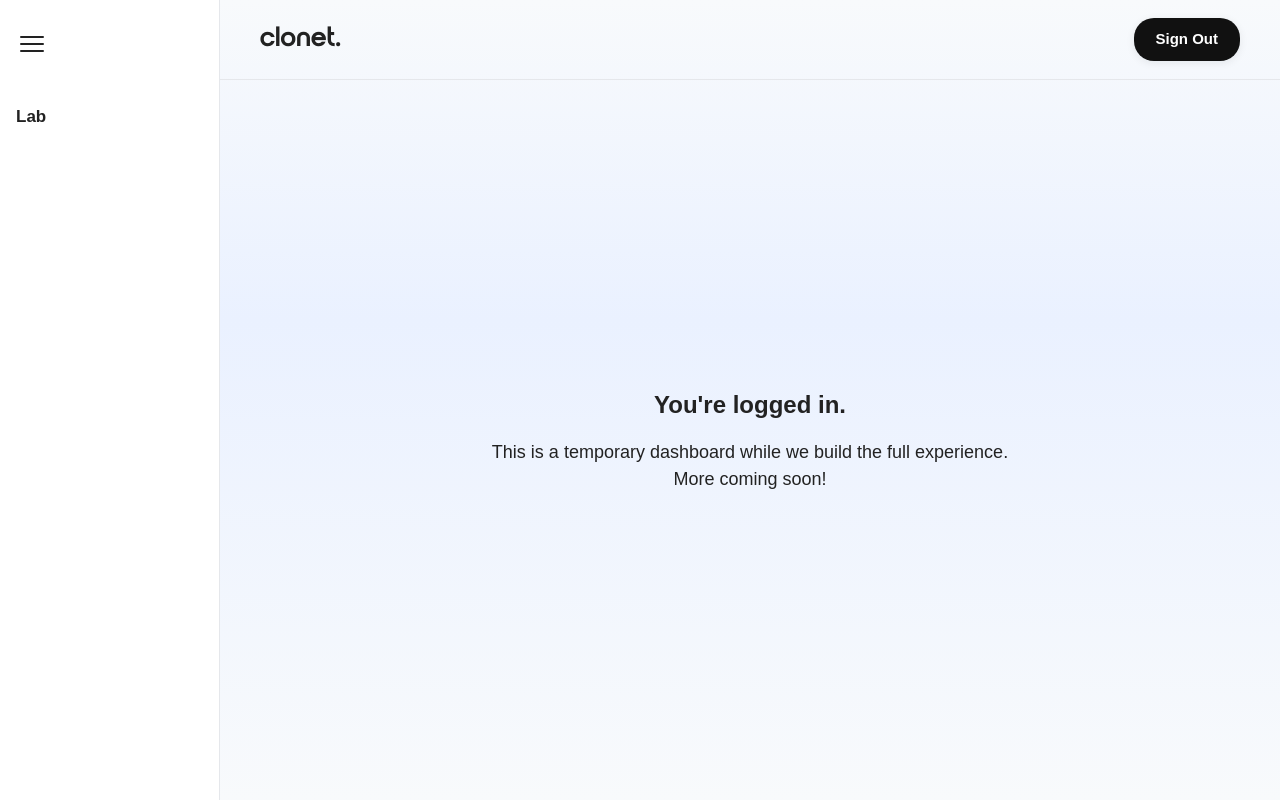
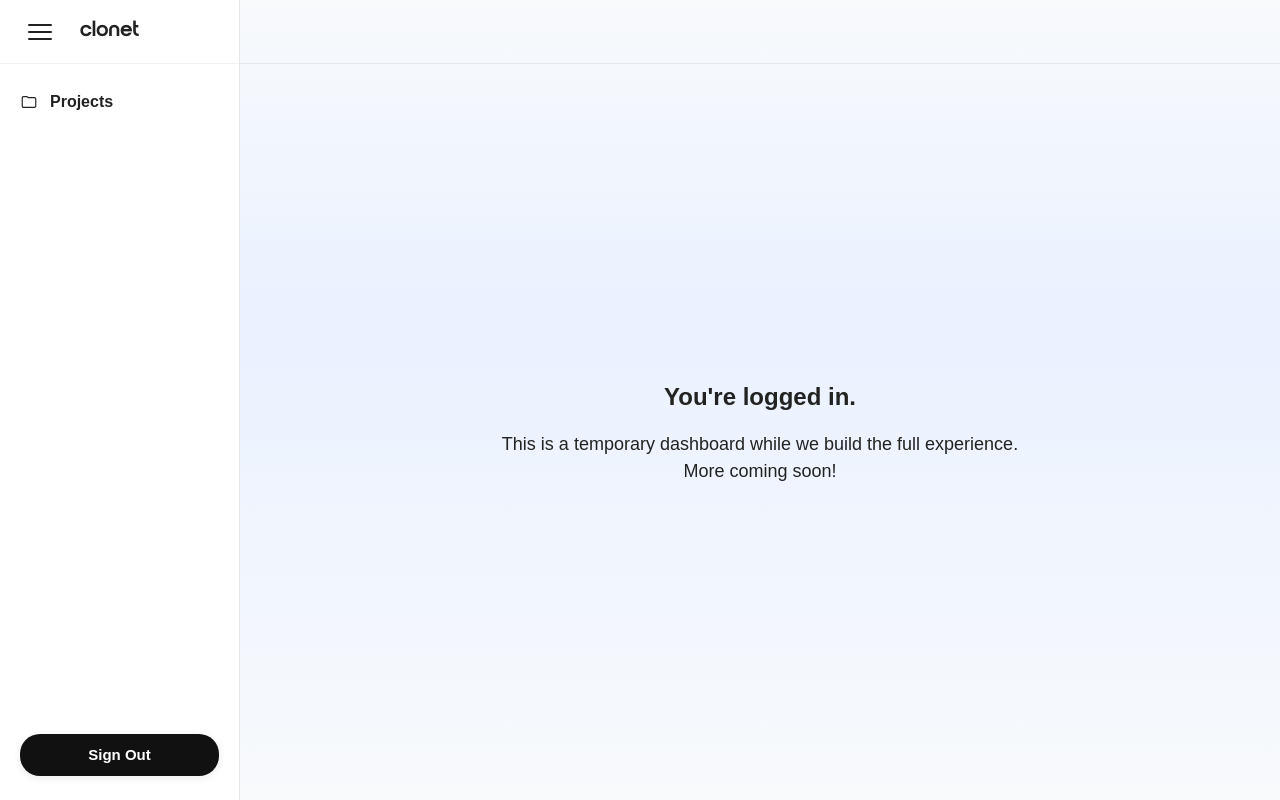
Before and after one commit to welcmhome/clonet-app, a Next.js app: page /dashboard in a window 1280 px wide. Built offline with nearby package versions, Linux system fonts and the light colour scheme.

Commit message:
feat: sidebar header now says 'clonet' in ibrand font, no 'Lab' label, and Projects tab placeholder

```diff
--- a/src/app/dashboard/page.tsx
+++ b/src/app/dashboard/page.tsx
@@ -14,36 +14,35 @@ export default function Dashboard() {
     <div style={{ minHeight: '100vh', display: 'flex', fontFamily: 'Switzer, sans-serif', background: 'linear-gradient(180deg, #f8fafc 0%, #eaf1ff 40%, #f8fafc 100%)', color: '#222' }}>
       {/* Sidebar */}
       <div style={{
-        width: sidebarOpen ? 220 : 64,
+        width: sidebarOpen ? 240 : 72,
         background: '#fff',
         borderRight: '1px solid #e5e7eb',
         transition: 'width 0.2s',
         minHeight: '100vh',
         display: 'flex',
         flexDirection: 'column',
-        alignItems: sidebarOpen ? 'flex-start' : 'center',
-        paddingTop: 24,
+        alignItems: 'stretch',
         boxSizing: 'border-box',
         zIndex: 10,
       }}>
-        {/* Hamburger menu */}
+        {/* Sidebar header: Hamburger + clonet logo */}
+        <div style={{ display: 'flex', alignItems: 'center', height: 64, padding: sidebarOpen ? '0 20px' : '0 12px', borderBottom: '1px solid #f1f1f1', minWidth: 0 }}>
           <button
             onClick={() => setSidebarOpen((open) => !open)}
             style={{
               background: 'none',
               border: 'none',
               cursor: 'pointer',
-            marginLeft: sidebarOpen ? 12 : 0,
-            marginBottom: 32,
+              marginRight: sidebarOpen ? 18 : 0,
               width: 40,
               height: 40,
               display: 'flex',
               alignItems: 'center',
               justifyContent: 'center',
+              flexShrink: 0,
             }}
             aria-label={sidebarOpen ? 'Close sidebar' : 'Open sidebar'}
           >
-          {/* Hamburger icon */}
             <span style={{ display: 'inline-block', width: 24, height: 24 }}>
               <svg width="24" height="24" viewBox="0 0 24 24" fill="none">
                 <rect y="4" width="24" height="2" rx="1" fill="#222" />
@@ -52,21 +51,47 @@ export default function Dashboard() {
               </svg>
             </span>
           </button>
-        {/* Sidebar content placeholder */}
-        <div style={{ width: '100%', marginTop: 8, paddingLeft: sidebarOpen ? 16 : 0, fontSize: 17, fontWeight: 600, letterSpacing: 0.01, color: '#222', display: sidebarOpen ? 'block' : 'none' }}>
-          Lab
+          {sidebarOpen && (
+            <span style={{ fontFamily: 'ibrand, sans-serif', fontWeight: 400, fontSize: 22, letterSpacing: '0.01em', lineHeight: 1.1, color: '#222', whiteSpace: 'nowrap', marginLeft: 2 }}>
+              clonet
+            </span>
+          )}
+        </div>
+        {/* Sidebar nav */}
+        <div style={{ padding: sidebarOpen ? '18px 0 0 0' : '18px 0 0 0', flex: 1 }}>
+          <div style={{
+            display: 'flex',
+            alignItems: 'center',
+            padding: sidebarOpen ? '0 20px' : '0 12px',
+            height: 40,
+            fontWeight: 600,
+            fontSize: 16,
+            color: '#222',
+            cursor: 'pointer',
+            borderRadius: 8,
+            background: 'none',
+            marginBottom: 2,
+            transition: 'background 0.15s',
+          }}>
+            <span style={{ marginRight: sidebarOpen ? 10 : 0, display: 'inline-block', width: 20, textAlign: 'center' }}>
+              {/* Folder icon */}
+              <svg width="18" height="18" viewBox="0 0 20 20" fill="none"><path d="M2.5 5.5A1.5 1.5 0 0 1 4 4h3.382a1.5 1.5 0 0 1 1.06.44l.618.62c.094.093.22.146.352.146H16a1.5 1.5 0 0 1 1.5 1.5v7.5A1.5 1.5 0 0 1 16 16H4A1.5 1.5 0 0 1 2.5 14.5v-9Z" stroke="#222" strokeWidth="1.3"/></svg>
+            </span>
+            {sidebarOpen && 'Projects'}
+          </div>
+        </div>
+        {/* Optional: Sign Out button at bottom of sidebar */}
+        <div style={{ padding: sidebarOpen ? '0 20px 24px 20px' : '0 12px 24px 12px', marginTop: 'auto' }}>
+          <button onClick={handleSignOut} style={{ width: '100%', background: '#111', color: '#fff', border: 'none', borderRadius: 20, padding: '10px 0', fontSize: 15, fontWeight: 600, cursor: 'pointer', fontFamily: 'Switzer, sans-serif', boxShadow: '0 2px 8px 0 rgba(16,20,30,0.08)', transition: 'background 0.2s' }}>
+            Sign Out
+          </button>
         </div>
       </div>
       {/* Main area */}
       <div style={{ flex: 1, display: 'flex', flexDirection: 'column', minHeight: '100vh' }}>
         {/* Header */}
-        <div style={{ width: '100%', display: 'flex', alignItems: 'center', height: 80, padding: '0 40px', boxSizing: 'border-box', borderBottom: '1px solid #e5e7eb', background: 'none', position: 'relative' }}>
-          <a href="https://clonet.ai" style={{ textDecoration: 'none', display: 'flex', alignItems: 'center' }}>
-            <span style={{ fontFamily: 'ibrand, sans-serif', fontWeight: 400, fontSize: 28, letterSpacing: '0.01em', lineHeight: 1.1, display: 'inline-block', color: 'inherit' }}>clonet.</span>
-          </a>
-          <button onClick={handleSignOut} style={{ marginLeft: 'auto', background: '#111', color: '#fff', border: 'none', borderRadius: 20, padding: '10px 22px', fontSize: 15, fontWeight: 600, cursor: 'pointer', fontFamily: 'Switzer, sans-serif', boxShadow: '0 2px 8px 0 rgba(16,20,30,0.08)', transition: 'background 0.2s' }}>
-            Sign Out
-          </button>
+        <div style={{ width: '100%', display: 'flex', alignItems: 'center', height: 64, padding: '0 40px', boxSizing: 'border-box', borderBottom: '1px solid #e5e7eb', background: 'none', position: 'relative' }}>
+          {/* Empty header for now, matches screenshot */}
         </div>
         {/* Main content */}
         <div style={{ flex: 1, display: 'flex', alignItems: 'center', justifyContent: 'center', textAlign: 'center', padding: 24 }}>
```
Lines whose indentation alone changed are shown as unchanged.
